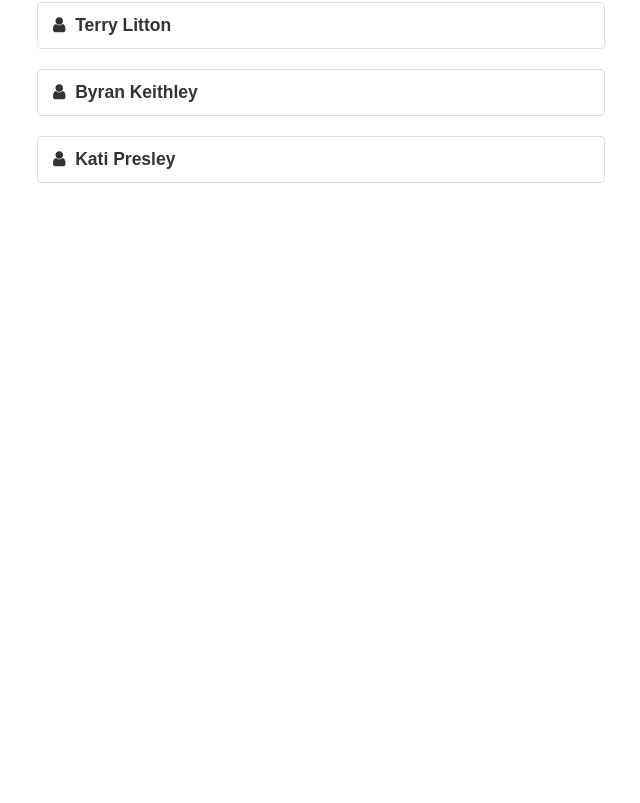
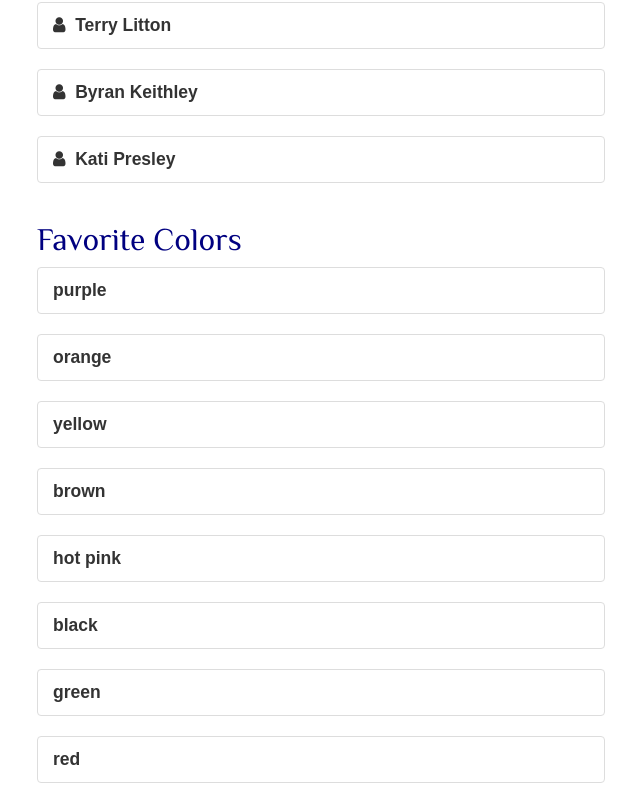
Before and after one commit to r2c0der/ngBeg2Adv, an Angular app: page / in a window 1280 px wide. Shown: the part 334-1137 px from the top of the page, without its empty margins (20-660 px from the left). Before the commit the page ends 800 px from the top, so only its background shows below. Built offline with nearby package versions, Linux system fonts and the light colour scheme; a web font is replaced by a local one.

Commit message:
Setting up and tweaking UI

```diff
--- a/src/app/app.module.ts
+++ b/src/app/app.module.ts
@@ -8,6 +8,8 @@ import { CoursesComponent } from './courses/courses.component';
 import { CoursesService } from './services/courses.service';
 import { AuthorsService} from "./services/authors.service";
 import { AuthorsComponent } from './authors/authors.component';
+import { MyFavoriteComponent } from './my-favorite/my-favorite.component';
+import { FavoritePipe } from './pipes/favorite.pipe';
 
 @NgModule({
   declarations: [
@@ -15,7 +17,9 @@ import { AuthorsComponent } from './authors/authors.component';
     RKMB2AIndexComponent,
     RKMB2ANavbarComponent,
     CoursesComponent,
-    AuthorsComponent
+    AuthorsComponent,
+    MyFavoriteComponent,
+    FavoritePipe
   ],
   imports: [
     BrowserModule
--- /dev/null
+++ b/src/app/my-favorite/my-favorite.component.html
@@ -0,0 +1,8 @@
+<section class="rkm_section_container">
+  <h2 class="rkm_title">Favorite Colors</h2>
+  <div class="rkm_favorites">
+    <ul class="list-group" *ngFor="let color of colors">
+      <li class="list-group-item" [class.favorite]="isFavorite">{{color}} </li>
+    </ul>
+  </div>
+</section>
--- /dev/null
+++ b/src/app/my-favorite/my-favorite.component.ts
@@ -0,0 +1,30 @@
+import { Component, OnInit } from '@angular/core';
+
+@Component({
+  selector: 'rkm-my-favorite',
+  templateUrl: './my-favorite.component.html',
+  styleUrls: ['./my-favorite.component.css']
+})
+export class MyFavoriteComponent implements OnInit {
+
+  isFavorite = false;
+
+  colors =[
+    "purple",
+    "orange",
+    "yellow",
+    "brown",
+    "hot pink",
+    "black",
+    "green",
+    "red"
+  ]
+
+
+  constructor() { }
+
+  ngOnInit() {
+  }
+
+
+}
--- /dev/null
+++ b/src/app/pipes/favorite.pipe.ts
@@ -0,0 +1,12 @@
+import { Pipe, PipeTransform } from '@angular/core';
+
+@Pipe({
+  name: 'favorite'
+})
+export class FavoritePipe implements PipeTransform {
+
+  transform(obj: any, args?: any): any {
+    return "<i class='fa fa-star' aria-hidden='true'></i>"+obj;
+  }
+
+}
--- a/src/app/rkmb2a-index/rkmb2a-index.component.html
+++ b/src/app/rkmb2a-index/rkmb2a-index.component.html
@@ -6,8 +6,12 @@
     </div>
     <div class="col-md-6 ">
       <rkm-courses></rkm-courses>
-
     </div>
-
+  </div>
+  <div class="row">
+    <div class="col-md-6">
+     <rkm-my-favorite></rkm-my-favorite>
+    </div>
+    <div class="col-md-6"></div>
   </div>
 </div>
```
Also changed, not shown: src/app/my-favorite/my-favorite.component.css (added), 2 other files (tests, documents, lock files or other folders).
